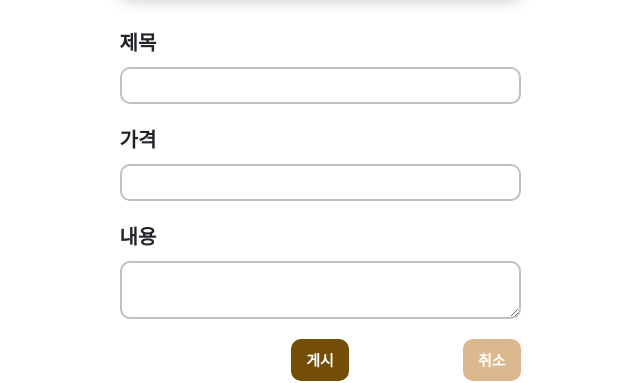
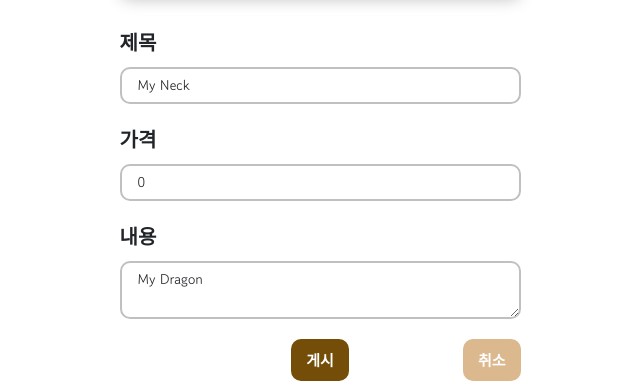
Before and after one commit to soi02/gymfrontend, a React (Vite) app: page /gymmadang/market/writeArticle in a window 1280 px wide. Shown: the part 326-709 px from the top of the page, without its empty margins (320-960 px from the left). Built offline with nearby package versions, Linux system fonts and the light colour scheme.

Commit message:
게시글 등록

```diff
--- a/src/user/market/pages/MarketWriteArticle.jsx
+++ b/src/user/market/pages/MarketWriteArticle.jsx
@@ -1,10 +1,18 @@
-import { useState } from "react";
+import { useRef, useState } from "react";
 import MarketFetchMyPhotoOnWriteArticle from "../components/MarketFecthMyPhotoOnWriteArticle";
 import useMarketAPI from "../service/MarketService";
+import { BrowserRouter, Route, Routes, useNavigate } from "react-router-dom";
+import MarketBoardPage from "./MarketBoard";
 
 export default function MarketWriteArticlePage() {
 
     const checkUserStatus = 2;
+
+    const navigate = useNavigate();
+
+    const titleRef = useRef(null);
+    const productCostRef = useRef(null);
+    const contentRef = useRef(null);
 
     const [insertMarketArticleElement, setInsertMarketArticleElement] = useState(
         {id : 1, marketUserId : checkUserStatus, imageLink : null, mainImageId : 0, title : "My Neck", content : "My Dragon", productCostOption : 0, productCost : 0,
@@ -14,10 +22,36 @@ export default function MarketWriteArticlePage() {
 
     const marketAPI = useMarketAPI();
 
-    const constButtonToInsertMarketArticle = async () => {
+    const constApplyTextContent = (element) => {
+
+        const { name, value } = element.target;
+
+        setInsertMarketArticleElement({
+            ...insertMarketArticleElement,
+            [name] : value
+        });
+
+    }
+
+    const constButtonToInsertMarketArticle = async (element) => {
+
+        const submitArticleData = {
+            ...insertMarketArticleElement,
+            title : titleRef.current.value,
+            productCost : productCostRef.current.value,
+            content : contentRef.current.value
+        };
+
+        setInsertMarketArticleElement(submitArticleData)
 
         try {
-            const constPostInsertMarketArticle = await marketAPI.postInsertMarketArticle(insertMarketArticleElement);
+
+            console.log("Code Reaching Test1");
+            const constPostInsertMarketArticle = await marketAPI.postInsertMarketArticle(submitArticleData);
+            console.log("Successed");
+            navigate(`/gymmadang/market`);
+            console.log("Code Reaching Test2");
+
         } catch (error) {
             console.error("로드 실패:", error);
         }
@@ -26,6 +60,10 @@ export default function MarketWriteArticlePage() {
 
     return(
         <>
+
+            {/* <Routes>
+                <Route path = "/gymmadang/market" element = {<MarketBoardPage />}/>
+            </Routes> */}
 
                 <div className = "container-fluid">
 
@@ -70,7 +108,11 @@ export default function MarketWriteArticlePage() {
                                         </div>
                                         <div className = "row">
                                             <div className = "col">
-                                        <input className = "form-control writeArticleTextDivisionDefault" style = {{fontSize : "1.75vh"}}/>
+                                                <input className = "form-control writeArticleTextDivisionDefault"
+                                                id = "title" name = "title" value = {insertMarketArticleElement.title}
+                                                onChange = {constApplyTextContent} ref = {titleRef}
+                                                style = {{fontSize : "1.75vh"}}/>
+                                                {/* 입력된 내용 등록해야 됨 */}
                                             </div>
                                         </div>
                                     </div>
@@ -85,7 +127,11 @@ export default function MarketWriteArticlePage() {
                                         </div>
                                         <div className = "row">
                                             <div className = "col">
-                                        <input className = "form-control writeArticleTextDivisionDefault" style = {{fontSize : "1.75vh"}}/>
+                                                <input className = "form-control writeArticleTextDivisionDefault"
+                                                id = "productCost" name = "productCost" value = {insertMarketArticleElement.productCost}
+                                                onChange = {constApplyTextContent} ref = {productCostRef}
+                                                style = {{fontSize : "1.75vh"}}/>
+                                                {/* 입력한 내용 등록해야 됨 */}
                                             </div>
                                         </div>
                                     </div>
@@ -100,7 +146,11 @@ export default function MarketWriteArticlePage() {
                                         </div>
                                         <div className = "row">
                                             <div className = "col">
-                                        <textarea className = "form-control writeArticleTextDivisionDefault" style = {{fontSize : "1.75vh"}}/>
+                                                <textarea className = "form-control writeArticleTextDivisionDefault"
+                                                id = "content" name = "content" value = {insertMarketArticleElement.content}
+                                                onChange = {constApplyTextContent} ref = {contentRef}
+                                                style = {{fontSize : "1.75vh"}}/>
+                                                {/* 입력한 내용 등록해야 됨 */}
                                             </div>
                                         </div>
                                     </div>
@@ -118,7 +168,9 @@ export default function MarketWriteArticlePage() {
                                             <div className = "col d-flex justify-content-center">
                                                 <div className = "row">
                                                     <div className = "col-auto">
-                                                <button className = "btn buttonDefault" onClick = {constButtonToInsertMarketArticle} style = {{fontSize : "1.875vh", fontWeight : "bold"}}>게시</button>
+                                                        <button className = "btn buttonDefault" onClick = {constButtonToInsertMarketArticle}
+                                                        // onClick = {constButtonToInsertMarketArticle}
+                                                        style = {{fontSize : "1.875vh", fontWeight : "bold"}}>게시</button>
                                                     </div>
                                                 </div>
                                             </div>
```
Lines whose indentation alone changed are shown as unchanged.
